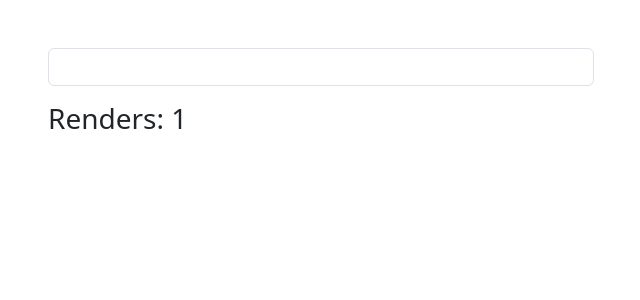
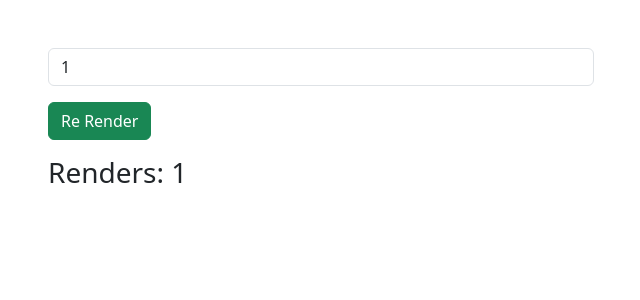
Before and after one commit to it27427/advanced-react-hooks, a React (Vite) app: page / in a window 1280 px wide. Shown: the top 300 px of the page, without its empty margins (319-959 px from the left). Built offline with nearby package versions, Linux system fonts and the light colour scheme.

Commit message:
Re-Render

```diff
--- a/src/components/UseMemoExample.jsx
+++ b/src/components/UseMemoExample.jsx
@@ -10,13 +10,29 @@ const UseMemoExample = () => {
     renders.current += 1;
   });
 
+  const handleReRender = () => {};
+
   return (
     <div className='container'>
       <div className='row'>
         <div className='col-md-6 mx-md-auto'>
           <div className='py-5'>
-            <input type='text' className='form-control mb-3' />
-            <h3>Renders: {renders.current}</h3>
+            <input
+              type='number'
+              value={number}
+              onChange={(e) => setNumber(e.target.value)}
+              className='form-control mb-3'
+            />
+
+            <button
+              onClick={handleReRender}
+              type='button'
+              className='btn btn-success'
+            >
+              Re Render
+            </button>
+
+            <h3 className='mt-3'>Renders: {renders.current}</h3>
           </div>
         </div>
       </div>
```
